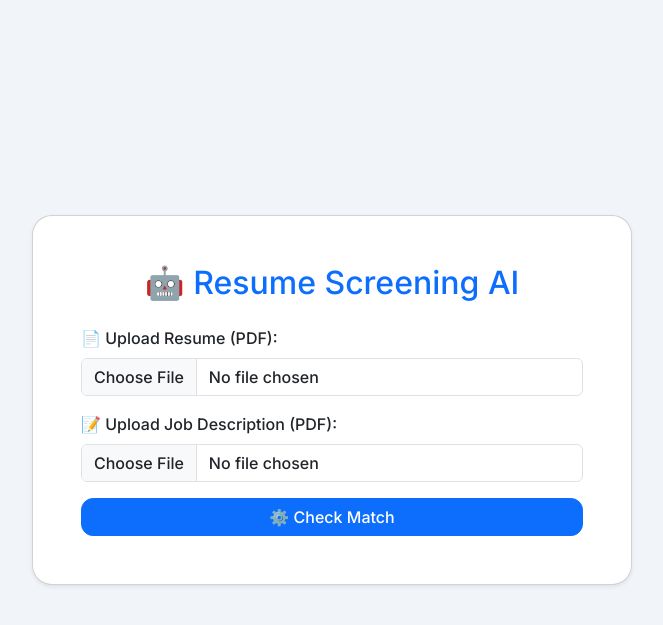
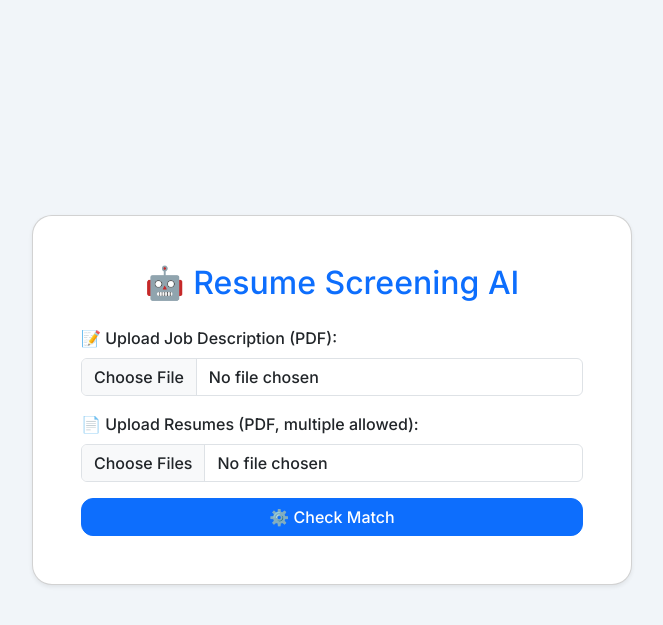
Before and after one commit to faustusaryan/resume-screening-ai, a Flask app: page / in a window 1280 px wide. Shown: the top 625 px of the page, without its empty margins (308-971 px from the left). Run offline with Flask 3, Linux system fonts and the light colour scheme.

Commit message:
Show multiple resume match scores with animated ring

```diff
--- a/templates/index.html
+++ b/templates/index.html
@@ -35,12 +35,12 @@
 
             <form action="/upload" method="POST" enctype="multipart/form-data">
                 <div class="mb-3">
-                    <label for="resume" class="form-label">📄 Upload Resume (PDF):</label>
-                    <input class="form-control" type="file" id="resume" name="resume" required>
+                    <label for="job_description" class="form-label">📝 Upload Job Description (PDF):</label>
+                    <input class="form-control" type="file" id="job_description" name="job_description" required>
                 </div>
                 <div class="mb-3">
-                    <label for="job_description" class="form-label">📝 Upload Job Description (PDF):</label>
-                    <input class="form-control" type="file" id="job_description" name="job_description" required>
+                    <label for="resumes" class="form-label">📄 Upload Resumes (PDF, multiple allowed):</label>
+                    <input class="form-control" type="file" id="resumes" name="resumes" multiple required>
                 </div>
 
                 <div class="d-grid">
```
Also changed, not shown: app.py (line endings or trailing spaces).
